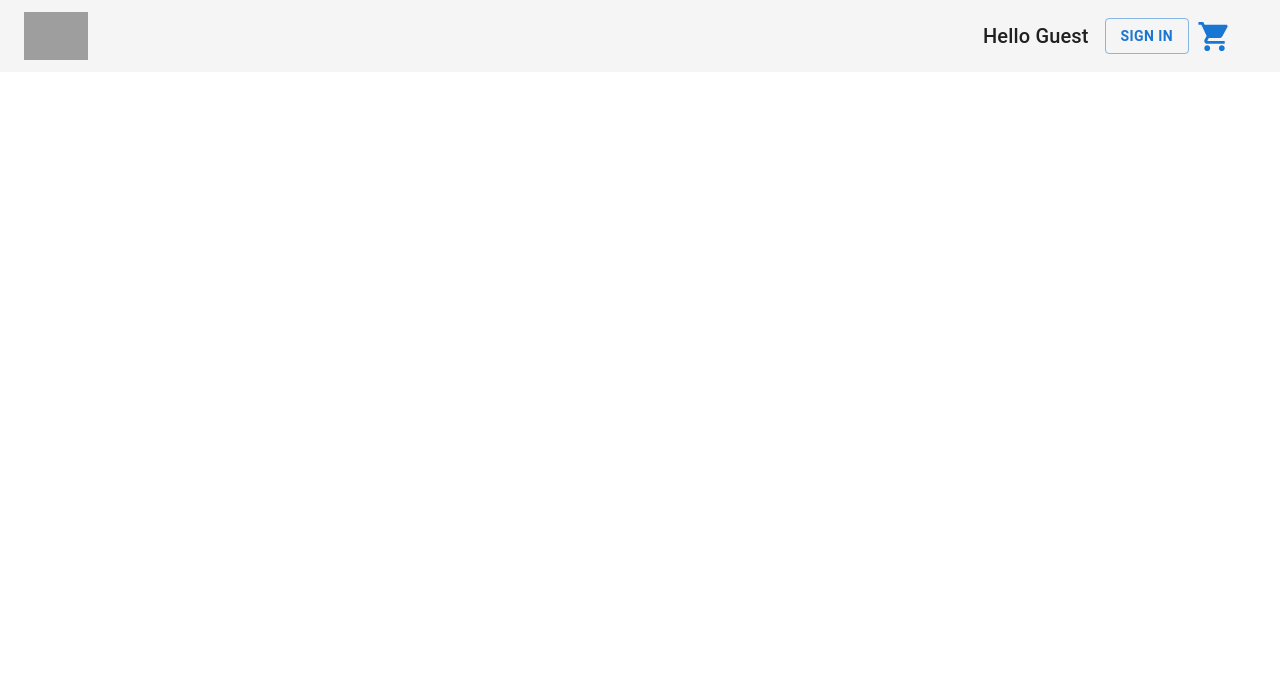
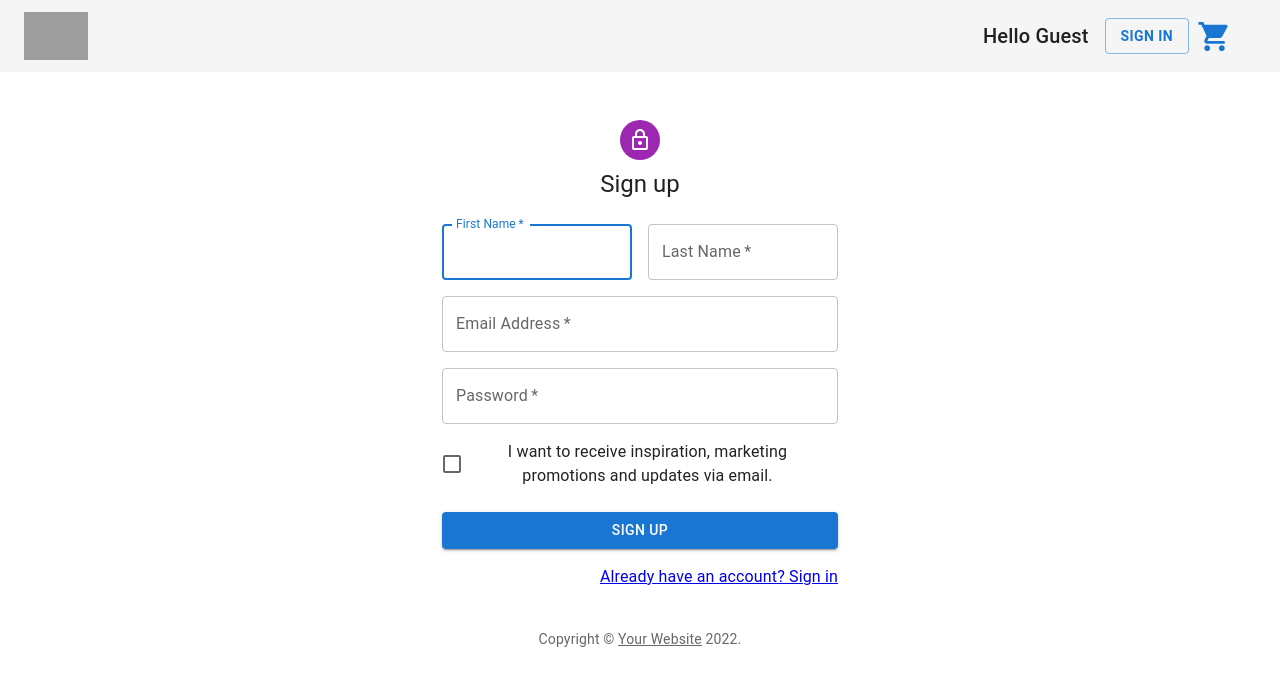
Before and after one commit to alejandropl07/ecommerce, a React (Create React App) app: page /sign-up in a window 1280 px wide. Before the commit this address had no page. Shown: the top 686 px of the page. Built offline with nearby package versions, Linux system fonts and the light colour scheme; grey boxes are pictures that could not be loaded.

Commit message:
Authentication with Firebase

```diff
--- a/package.json
+++ b/package.json
@@ -11,6 +11,7 @@
     "@testing-library/react": "^13.3.0",
     "@testing-library/user-event": "^13.5.0",
     "accounting": "^0.4.1",
+    "firebase": "^9.8.3",
     "react": "^18.1.0",
     "react-dom": "^18.1.0",
     "react-router-dom": "^6.3.0",
--- a/src/App.js
+++ b/src/App.js
@@ -2,6 +2,8 @@
 import CheckoutPage from "./components/CheckoutPage";
 import Navbar from "./components/Navbar";
 import Products from "./components/Products";
+import SignIn from "./components/SignIn";
+import SignUp from "./components/SignUp";
 import { Routes, BrowserRouter as Router, Route } from "react-router-dom";
 
 function App() {
@@ -12,6 +14,8 @@
         <Routes>
           <Route exact path="/" element={<Products />} />
           <Route exact path="/checkout-page" element={<CheckoutPage />} />
+          <Route exact path="/sign-in" element={<SignIn />} />
+          <Route exact path="/sign-up" element={<SignUp />} />
         </Routes>
       </div>
     </Router>
--- a/src/components/CheckoutCard.js
+++ b/src/components/CheckoutCard.js
@@ -57,8 +57,8 @@
               <p>&#11088;</p>
             ))}
         </div>
-        <IconButton aria-label="delete">
-          <Delete sx={{ marginLeft: "auto" }} onClick={removeItem} />
+        <IconButton aria-label="delete" onClick={removeItem}>
+          <Delete sx={{ marginLeft: "auto" }} />
         </IconButton>
       </CardActions>
     </Card>
--- a/src/components/Navbar.js
+++ b/src/components/Navbar.js
@@ -9,10 +9,10 @@
 import logo from "../assets/logo.png";
 import { Badge } from "@mui/material";
 import { Link } from "react-router-dom";
-import { useStateValue } from '../StateProvider';
+import { useStateValue } from "../StateProvider";
 
 export default function Navbar() {
-  const [{basket}, dispatch]  = useStateValue();
+  const [{ basket }, dispatch] = useStateValue();
   return (
     <Box sx={{ flexGrow: 1, marginBottom: "7rem" }}>
       <AppBar
@@ -48,9 +48,11 @@
             Hello Guest
           </Typography>
 
-          <Button variant="outlined">
-            <strong> Sign In </strong>
-          </Button>
+          <Link to="/sign-in">
+            <Button variant="outlined">
+              <strong> Sign In </strong>
+            </Button>
+          </Link>
 
           <Link to="/checkout-page">
             <IconButton
--- /dev/null
+++ b/src/components/SignIn.js
@@ -0,0 +1,128 @@
+import * as React from "react";
+import Avatar from "@mui/material/Avatar";
+import Button from "@mui/material/Button";
+import CssBaseline from "@mui/material/CssBaseline";
+import TextField from "@mui/material/TextField";
+import FormControlLabel from "@mui/material/FormControlLabel";
+import Checkbox from "@mui/material/Checkbox";
+import Link from "@mui/material/Link";
+import Grid from "@mui/material/Grid";
+import Box from "@mui/material/Box";
+import LockOutlinedIcon from "@mui/icons-material/LockOutlined";
+import Typography from "@mui/material/Typography";
+import Container from "@mui/material/Container";
+import { createTheme, ThemeProvider } from "@mui/material/styles";
+import { useNavigate, Link as RouterLink } from "react-router-dom";
+import { auth } from "../firebase";
+
+function Copyright(props) {
+  return (
+    <Typography
+      variant="body2"
+      color="text.secondary"
+      align="center"
+      {...props}
+    >
+      {"Copyright © "}
+      <Link color="inherit" href="https://mui.com/">
+        Your Website
+      </Link>{" "}
+      {new Date().getFullYear()}
+      {"."}
+    </Typography>
+  );
+}
+
+const theme = createTheme();
+
+export default function SignIn() {
+  const navigate = useNavigate();
+  const handleSubmit = (event) => {
+    event.preventDefault();
+    const data = new FormData(event.currentTarget);
+    auth
+      .signInWithEmailAndPassword(data.get("email"), data.get("password"))
+      .then((auth) => {
+        console.log(auth);
+        navigate("/");
+      })
+      .catch((err) => alert(err.message));
+    console.log({
+      email: data.get("email"),
+      password: data.get("password"),
+    });
+  };
+
+  return (
+    <ThemeProvider theme={theme}>
+      <Container component="main" maxWidth="xs">
+        <CssBaseline />
+        <Box
+          sx={{
+            marginTop: 8,
+            display: "flex",
+            flexDirection: "column",
+            alignItems: "center",
+          }}
+        >
+          <Avatar sx={{ m: 1, bgcolor: "secondary.main" }}>
+            <LockOutlinedIcon />
+          </Avatar>
+          <Typography component="h1" variant="h5">
+            Sign in
+          </Typography>
+          <Box
+            component="form"
+            onSubmit={handleSubmit}
+            noValidate
+            sx={{ mt: 1 }}
+          >
+            <TextField
+              margin="normal"
+              required
+              fullWidth
+              id="email"
+              label="Email Address"
+              name="email"
+              autoComplete="email"
+              autoFocus
+            />
+            <TextField
+              margin="normal"
+              required
+              fullWidth
+              name="password"
+              label="Password"
+              type="password"
+              id="password"
+              autoComplete="current-password"
+            />
+            <FormControlLabel
+              control={<Checkbox value="remember" color="primary" />}
+              label="Remember me"
+            />
+            <Button
+              type="submit"
+              fullWidth
+              variant="contained"
+              sx={{ mt: 3, mb: 2 }}
+            >
+              Sign In
+            </Button>
+            <Grid container>
+              <Grid item xs>
+                <Link to="#" variant="body2">
+                  Forgot password?
+                </Link>
+              </Grid>
+              <Grid item>
+                <RouterLink to="/sign-up">{"Don't have an account? Sign Up"}</RouterLink>
+              </Grid>
+            </Grid>
+          </Box>
+        </Box>
+        <Copyright sx={{ mt: 8, mb: 4 }} />
+      </Container>
+    </ThemeProvider>
+  );
+}
--- /dev/null
+++ b/src/components/SignUp.js
@@ -0,0 +1,155 @@
+import * as React from "react";
+import Avatar from "@mui/material/Avatar";
+import Button from "@mui/material/Button";
+import CssBaseline from "@mui/material/CssBaseline";
+import TextField from "@mui/material/TextField";
+import FormControlLabel from "@mui/material/FormControlLabel";
+import Checkbox from "@mui/material/Checkbox";
+import Link from "@mui/material/Link";
+import { Link as RouterLink, useNavigate } from "react-router-dom";
+import Grid from "@mui/material/Grid";
+import Box from "@mui/material/Box";
+import LockOutlinedIcon from "@mui/icons-material/LockOutlined";
+import Typography from "@mui/material/Typography";
+import Container from "@mui/material/Container";
+import { createTheme, ThemeProvider } from "@mui/material/styles";
+import { auth } from "../firebase";
+
+function Copyright(props) {
+  return (
+    <Typography
+      variant="body2"
+      color="text.secondary"
+      align="center"
+      {...props}
+    >
+      {"Copyright © "}
+      <Link color="inherit" href="https://mui.com/">
+        Your Website
+      </Link>{" "}
+      {new Date().getFullYear()}
+      {"."}
+    </Typography>
+  );
+}
+
+const theme = createTheme();
+
+export default function SignUp() {
+  const navigate = useNavigate();
+  const handleSubmit = (event) => {
+    event.preventDefault();
+    const data = new FormData(event.currentTarget);
+    auth
+      .createUserWithEmailAndPassword(data.get("email"), data.get("password"))
+      .then((auth) => {
+        console.log(auth);
+        if (auth) {
+          navigate("/sign-in");
+        }
+      })
+      .catch((err) => alert(err.message));
+    console.log({
+      email: data.get("email"),
+      password: data.get("password"),
+    });
+  };
+
+  return (
+    <ThemeProvider theme={theme}>
+      <Container component="main" maxWidth="xs">
+        <CssBaseline />
+        <Box
+          sx={{
+            marginTop: 8,
+            display: "flex",
+            flexDirection: "column",
+            alignItems: "center",
+          }}
+        >
+          <Avatar sx={{ m: 1, bgcolor: "secondary.main" }}>
+            <LockOutlinedIcon />
+          </Avatar>
+          <Typography component="h1" variant="h5">
+            Sign up
+          </Typography>
+          <Box
+            component="form"
+            noValidate
+            onSubmit={handleSubmit}
+            sx={{ mt: 3 }}
+          >
+            <Grid container spacing={2}>
+              <Grid item xs={12} sm={6}>
+                <TextField
+                  autoComplete="given-name"
+                  name="firstName"
+                  required
+                  fullWidth
+                  id="firstName"
+                  label="First Name"
+                  autoFocus
+                />
+              </Grid>
+              <Grid item xs={12} sm={6}>
+                <TextField
+                  required
+                  fullWidth
+                  id="lastName"
+                  label="Last Name"
+                  name="lastName"
+                  autoComplete="family-name"
+                />
+              </Grid>
+              <Grid item xs={12}>
+                <TextField
+                  required
+                  fullWidth
+                  id="email"
+                  label="Email Address"
+                  name="email"
+                  autoComplete="email"
+                />
+              </Grid>
+              <Grid item xs={12}>
+                <TextField
+                  required
+                  fullWidth
+                  name="password"
+                  label="Password"
+                  type="password"
+                  id="password"
+                  autoComplete="new-password"
+                />
+              </Grid>
+              <Grid item xs={12}>
+                <FormControlLabel
+                  control={
+                    <Checkbox value="allowExtraEmails" color="primary" />
+                  }
+                  label="I want to receive inspiration, marketing promotions and updates via email."
+                />
+              </Grid>
+            </Grid>
+            <Button
+              type="submit"
+              fullWidth
+              variant="contained"
+              sx={{ mt: 3, mb: 2 }}
+            >
+              Sign Up
+            </Button>
+            <Grid container justifyContent="flex-end">
+              <Grid item>
+                <RouterLink to="/sign-in">
+                  Already have an account? Sign in
+                </RouterLink>
+              </Grid>
+            </Grid>
+          </Box>
+        </Box>
+        <Copyright sx={{ mt: 5 }} />
+      </Container>
+    </ThemeProvider>
+  );
+}
--- a/src/components/Total.js
+++ b/src/components/Total.js
@@ -1,16 +1,16 @@
 import React from "react";
 import accounting from "accounting";
 import { Button } from "@mui/material";
-// import {getBasketTotal} from '../reducer';
-// import { useStateValue } from '../StateProvider';
+import { getBasketTotal } from "../reducer";
+import { useStateValue } from "../StateProvider";
 
 const Total = () => {
-  // const [{basket}, dispatch]  = useStateValue();
+  const [{ basket }, dispatch] = useStateValue();
 
   return (
     <div className="total">
-      <h5>Total items: 5</h5>
-      <h5>{accounting.formatMoney(500, "€")}</h5>
+      <h5>Total items: {basket?.length}</h5>
+      <h5>{accounting.formatMoney(getBasketTotal(basket), "€")}</h5>
       <Button className="checkout-button" variant="contained" color="primary">
         Check out
       </Button>
--- /dev/null
+++ b/src/firebase.js
@@ -0,0 +1,18 @@
+import firebase from "firebase/compat/app";
+import 'firebase/compat/auth';
+import 'firebase/compat/firestore';
+
+const firebaseConfig = {
+  apiKey: "AIzaSyAaD_e65R9PaV4a_mNOPe87Dz_zhNzl5xs",
+  authDomain: "ecommerce-80488.firebaseapp.com",
+  projectId: "ecommerce-80488",
+  storageBucket: "ecommerce-80488.appspot.com",
+  messagingSenderId: "106720293376",
+  appId: "1:106720293376:web:e5ba47c32de2ee11af5ee5",
+};
+
+const firebaseApp = firebase.initializeApp(firebaseConfig);
+
+const auth = firebase.auth();
+
+export { auth };
--- a/src/reducer.js
+++ b/src/reducer.js
@@ -8,7 +8,7 @@
 };
 
 export const getBasketTotal = (basket) => {
-  basket.reduce((amount, item) => item.price + amount, 0);
+  return basket?.reduce((amount, item) => item.price + amount, 0);
 };
 
 export const reducer = (state, action) => {
```
Also changed, not shown: 1 other file (tests, documents, lock files or other folders).
